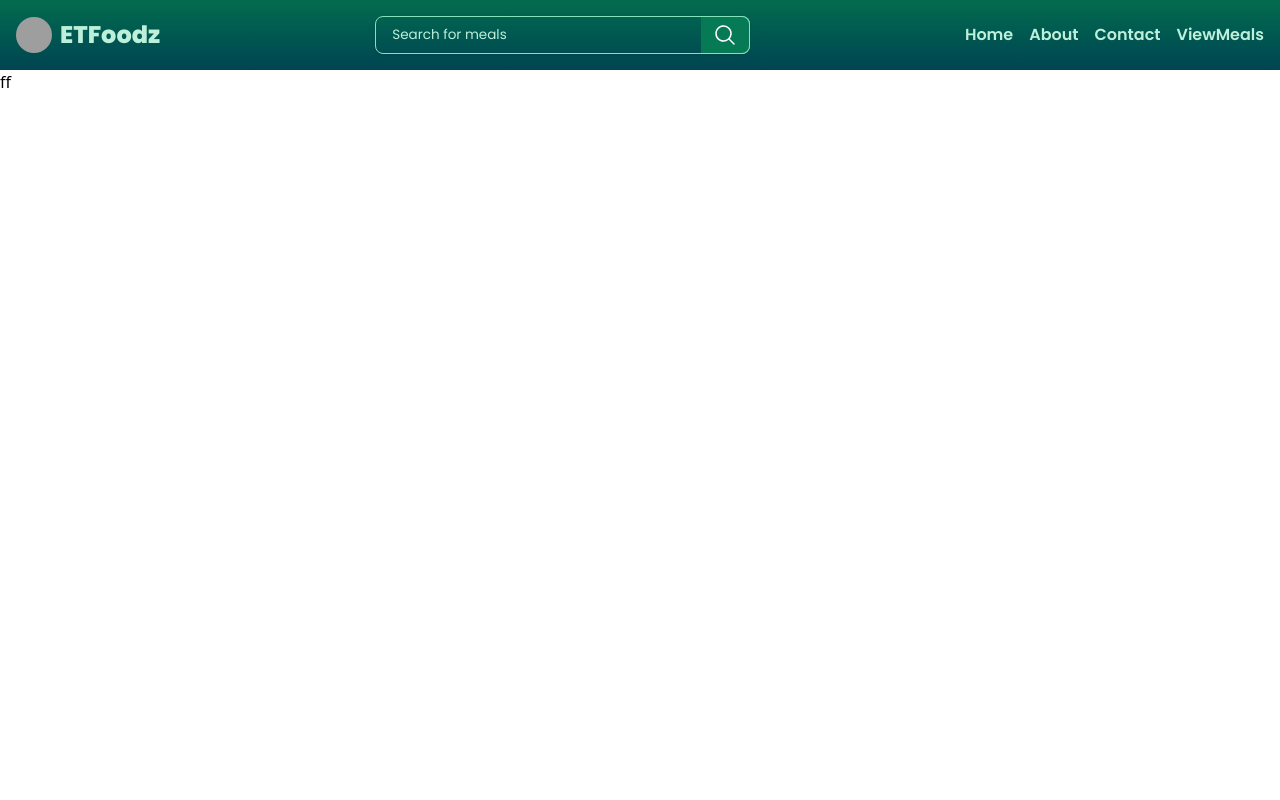
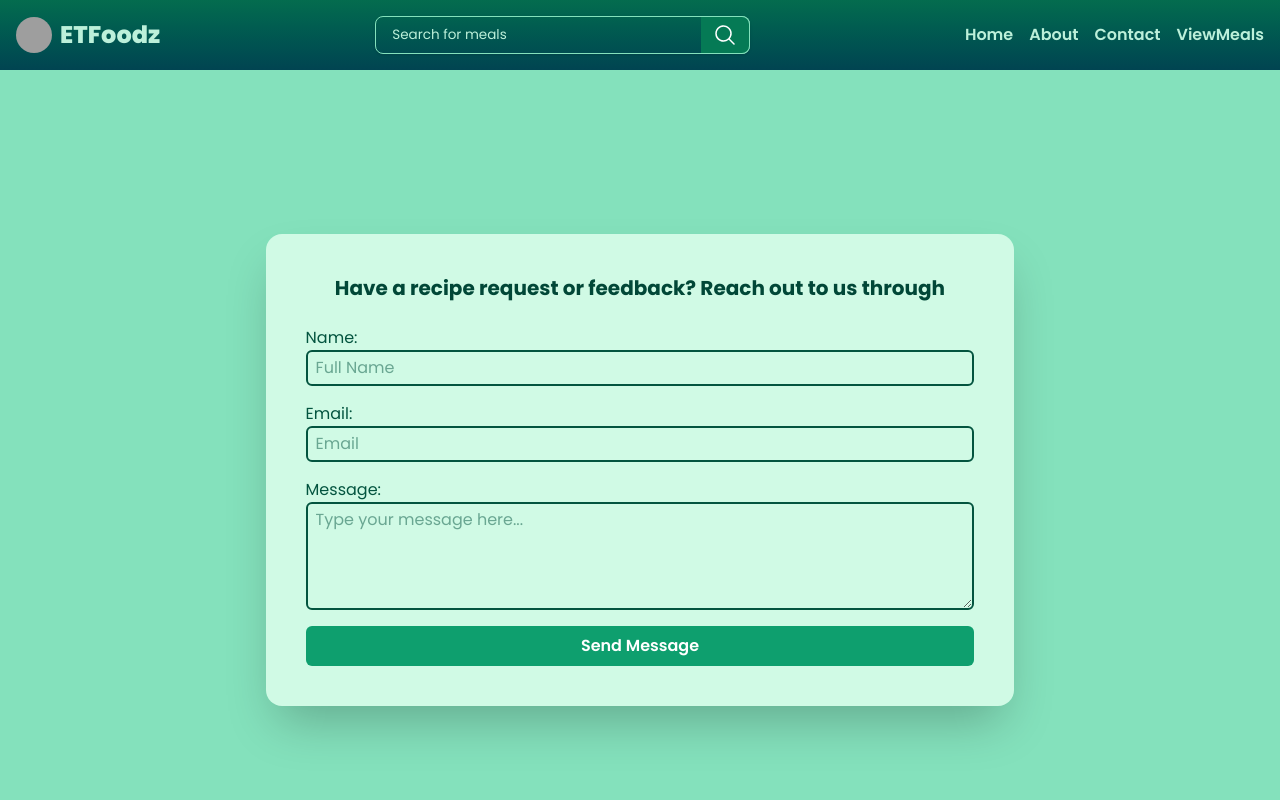
Before and after one commit to omerahmedomi/Recipe-App, a React (Vite) app: page /contact in a window 1280 px wide. Shown: the top 800 px of the page. Built offline with nearby package versions, Linux system fonts and the light colour scheme; no server answers; grey boxes are pictures that could not be loaded.

Commit message:
Finish everything except search and data additions

```diff
--- a/src/components/MealCard.jsx
+++ b/src/components/MealCard.jsx
@@ -7,7 +7,7 @@ import { Link, useNavigate } from 'react-router-dom';
 const MealCard = ({meal}) => {
   const navigate=useNavigate()
   return (
-    <div className="flex flex-col justify-start items-start p-4 bg-emerald-200  space-y-7   rounded-lg max-w-90">
+    <div className="flex flex-col justify-between items-start p-4 bg-emerald-200  space-y-7   rounded-lg max-w-90">
       <div className=" z-20 w-full rounded-md min-h-60 max-h-190 ">
         <img
           src={"/logoMeal.png"}
@@ -16,7 +16,7 @@ const MealCard = ({meal}) => {
         />
       </div>
 
-      <div className="info  space-y-3 ">
+      <div className="info justify-self-center space-y-3 ">
         <h3 className="font-bold text-lg text-green-900 ">{meal.name}</h3>
         <p className="leading-5 font-semibold text-green-800">
           {meal.description}
--- a/src/components/header.jsx
+++ b/src/components/header.jsx
@@ -36,7 +36,7 @@ const Header = () => {
       grid grid-cols-2   max-[500px]:justify-items-start max-[500px]:content-start max-[500px]:h-auto
 "
     >
-      <Link to='/'>
+      <Link to="/">
         <div className="logo-wrapper cursor-pointer  flex items-center space-x-2 self-center md:self-center">
           <img
             src="/logoMeal.png"
@@ -68,27 +68,19 @@ const Header = () => {
             </div>
           </li>
           <ul className="navlinks md:order-2   flex flex-col space-x-4 *:text-green-200 *:hover:underline-offset-4 *:hover:underline *:hover:text-green-300 *:font-semibold self-center md:self-center   text-[0.9rem] content-end md:text-base justify-end *:active:text-green-700 *:py-2 *:hover:bg-green-300 ">
-            <li>
             {" "}
             <a className="transition-colors duration-300" href="/">
-                Home
+              <li> Home</li>
             </a>
-            </li>
-            <li>
             <a className="transition-colors duration-300" href="/about">
-                About
+              <li> About</li>
             </a>
-            </li>
-            <li>
             <a className="transition-colors duration-300" href="/contact">
-                Contact
+              <li>Contact</li>
             </a>
-            </li>
-            <li>
             <Link className="transition-colors duration-300" to={"/meals"}>
-                ViewMeals
+              <li> ViewMeals</li>
             </Link>
-            </li>
           </ul>
         </ul>
       )}
--- a/src/routes/About.jsx
+++ b/src/routes/About.jsx
@@ -9,7 +9,7 @@ const About = () => {
     <>
       <Header />
       <div className="about-wrapper min-h-screen flex justify-center items-center bg-green-300 font-poppins px-4 py-10">
-        <div className="about bg-lime-100 w-full sm:w-11/12 md:w-4/5 lg:w-3/5 rounded-2xl shadow-2xl p-6 md:p-10 space-y-6">
+        <div className="about bg-emerald-100 w-full sm:w-11/12 md:w-4/5 lg:w-3/5 rounded-2xl shadow-2xl p-6 md:p-10 space-y-6">
           <h1 className="text-3xl font-bold text-center text-green-900">
             About This App
           </h1>
--- a/src/routes/Contact.jsx
+++ b/src/routes/Contact.jsx
@@ -4,13 +4,71 @@ import Footer from './../components/footer';
 
 const Contact = () => {
   return (
-    <div className="">
+    <>
       <Header />
-      <div className="about h-screen ">
-        <h2>ff</h2>
+      <div className="about-wrapper min-h-screen flex justify-center items-center  bg-green-300 font-poppins px-4 py-10">
+        <div className="about bg-emerald-100 w-full sm:w-11/12 md:w-4/5 lg:w-3/5  rounded-2xl shadow-2xl p-6 md:p-10 space-y-6">
+          <h1 className="text-xl font-bold text-center text-green-900">
+            Have a recipe request or feedback? Reach out to us through
+          </h1>
+
+          <form
+            action="https://formsubmit.co/26ba3a74f950f670c9a9f1a1a29a3424"
+            method="POST"
+            className="flex flex-col text-green-800 space-y-4"
+          >
+            <input
+              type="hidden"
+              name="_next"
+              value="http://localhost:5173/thank-you"
+            />
+            <div className="flex flex-col justify-start">
+              <label htmlFor="name">Name:</label>
+              <input
+                id="name"
+                type="text"
+                name="name"
+                required
+                placeholder="Full Name"
+                className="border-2 rounded-md focus:outline-none focus  px-2 py-1 focus:ring-1 ring-offset-0.5 ring-offset-green-200 focus:ring-green-400 placeholder:"
+              />
+            </div>
+
+            <div className="flex flex-col justify-start Text-green-700">
+              <label htmlFor="email">Email:</label>
+              <input
+                id="email"
+                type="email"
+                name="email"
+                required
+                placeholder="Email"
+                className="border-2 rounded-md focus:outline-none focus  px-2 py-1 focus:ring-1 ring-offset-0.5 ring-offset-green-200 focus:ring-green-400 placeholder:"
+              />
+            </div>
+
+            <div className="flex flex-col flex-wrap justify-start">
+              <label htmlFor="message">Message:</label>
+              <textarea
+                className="w-full p-2 border-2 rounded-md focus:outline-none focus  px-2 py-1 focus:ring-1 ring-offset-0.5 ring-offset-green-200 focus:ring-green-400"
+                rows={4}
+                placeholder="Type your message here..."
+                id="message"
+                name="message"
+                required
+              ></textarea>
+            </div>
+            <button
+              type="submit"
+              className="cursor-pointer bg-green-500 hover:bg-green-600 text-white font-semibold py-2 px-4 rounded-md transition"
+            >
+              Send Message
+            </button>
+          </form>
+        </div>
       </div>
+
       <Footer />
-    </div>
+    </>
   );
 }
 
--- a/src/routes/Recipe.jsx
+++ b/src/routes/Recipe.jsx
@@ -21,7 +21,7 @@ const Recipe = () => {
           Recipe for {meal.name}
         </h1>
         <div className="top-level-wrapper md:flex md:flex-row p-5 gap-4 min-[480px]:w-4/5 m-auto  md:w-[100%] lg:w-9/10 ">
-          <div className="bg-pink-200  h-55 min-[600px]:h-70 min-[700px]:h-80 md:flex-1 rounded-lg">
+          <div className="bg-pink-200 md:self-center h-55 min-[600px]:h-70 min-[700px]:h-80 md:flex-1 rounded-lg">
             <img
               src="/logoMeal.png"
               alt=""
@@ -71,7 +71,7 @@ const Recipe = () => {
           <h1 className="text-center p-4 text-green-800 font-semibold ">
             Step by Step Instructions
           </h1>
-          <ol className="*:even:bg-green-200 *:px-4 *:py-2 sm:w-3/4 md:w-120 lg:w-150 mx-auto w-9/10 *:odd:bg-green-400 list-decimal pb-6">
+          <ol className="*:even:bg-green-200 *:px-4 *:py-2  sm:w-9/10 md:w-4/5 lg:7/10 mx-auto w-[93%] *:odd:bg-green-400 list-decimal pb-6">
             {meal.instructions.map((instruction)=><li>{instruction}</li>)}
           </ol>
         </div>
--- /dev/null
+++ b/src/routes/ThankYou.jsx
@@ -0,0 +1,35 @@
+import React from "react";
+import Header from "../components/header";
+import Footer from "../components/footer";
+import { Link } from "react-router-dom";
+
+const ThankYou = () => {
+  return (
+    <>
+      <Header />
+
+      <div className="min-h-screen bg-green-300 flex items-center justify-center font-poppins px-4 py-10">
+        <div className="bg-emerald-100 shadow-xl rounded-2xl p-8 md:p-12 max-w-lg w-full text-center space-y-6">
+          <h1 className="text-2xl md:text-3xl font-bold text-green-800">
+            🎉 Thank You!
+          </h1>
+          <p className="text-green-700 text-lg">
+            Your message has been successfully sent. We appreciate your feedback
+            and will get back to you soon.
+          </p>
+
+          <Link
+            to="/"
+            className="inline-block mt-4 bg-green-500 hover:bg-green-600 text-white font-semibold py-2 px-6 rounded-md transition"
+          >
+            Back to Home
+          </Link>
+        </div>
+      </div>
+
+      <Footer />
+    </>
+  );
+};
+
+export default ThankYou;
```
Also changed, not shown: src/main.jsx (+7 -0 lines). Lines whose indentation alone changed are shown as unchanged.
